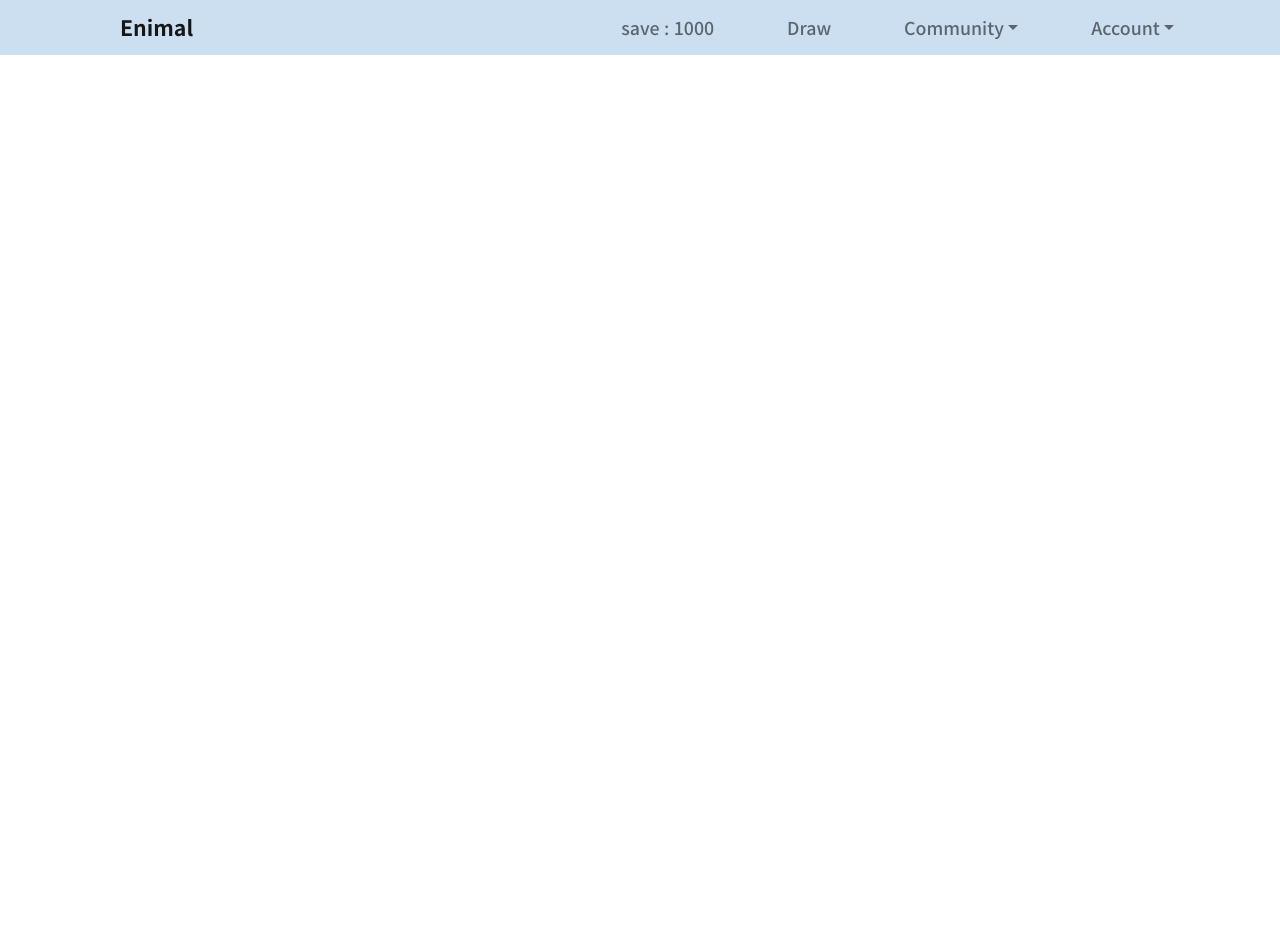
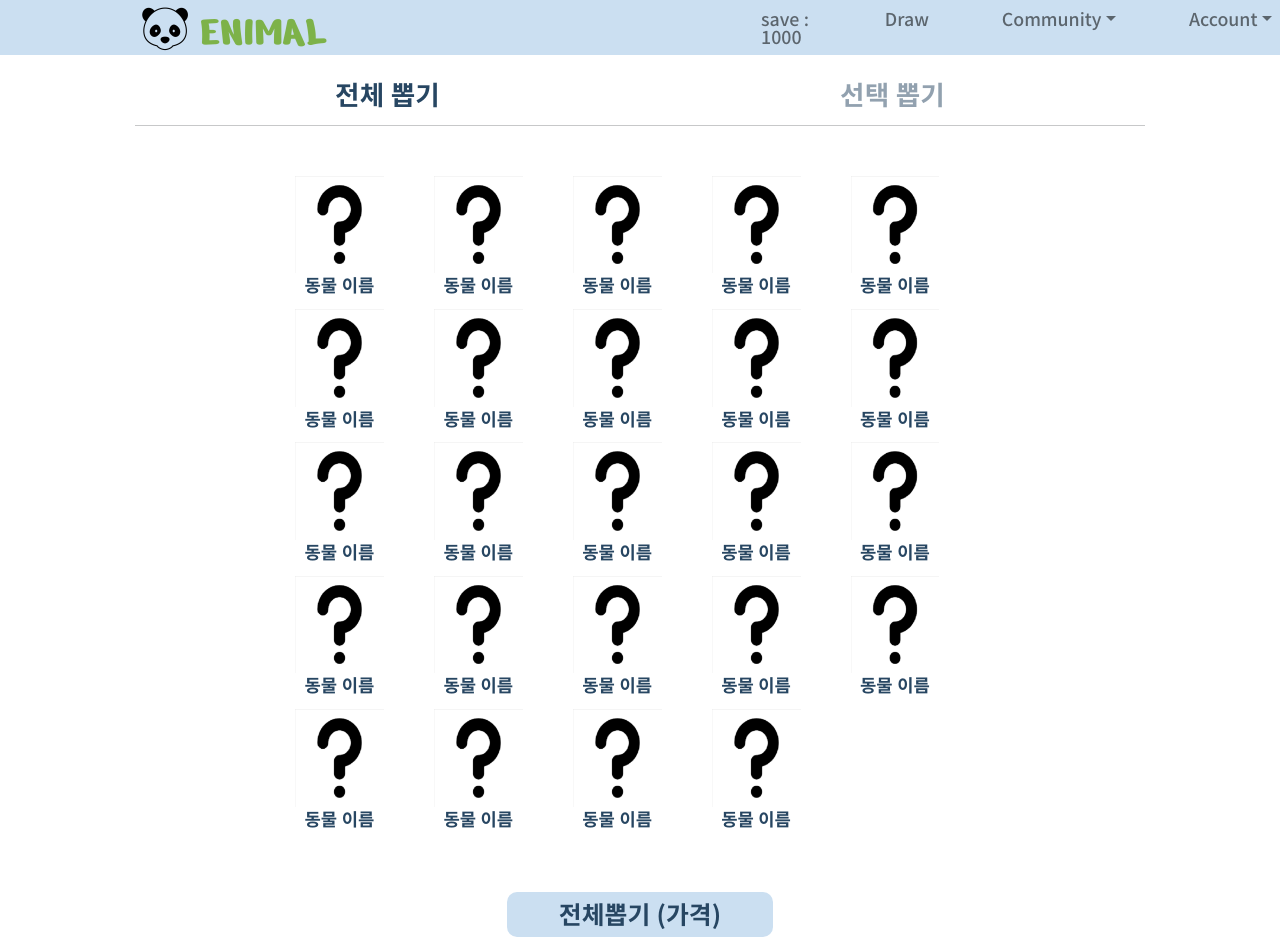
Before and after one commit to kgm-930/enimal, a React (Create React App) app in the folder frontend/: page /draw in a window 1280 px wide. Shown: the top 952 px of the page. Before the commit the page ends 800 px from the top, so only its background shows below. Built offline with nearby package versions, Linux system fonts and the light colour scheme.

Commit message:
feat : 뽑기페이지 퍼블리싱(개별뽑기) #23

```diff
--- /dev/null
+++ b/frontend/src/components/Draw/AllDraw.jsx
@@ -0,0 +1,117 @@
+import React from "react";
+import './AllDraw.scss'
+
+import TEST from '@images/test.png'
+
+function AllDraw() {
+
+  return (
+    <div className="AllDraw">
+      <div className="CardList flex raw">
+        <div className="drawCard col-2">
+          <img className="drawImg" src={TEST} alt="#" />
+          <h1 className="fs-20 notoBold drawTitle">동물 이름</h1>
+        </div>
+        <div className="drawCard col-2">
+          <img className="drawImg" src={TEST} alt="#" />
+          <h1 className="fs-20 notoBold drawTitle">동물 이름</h1>
+        </div>
+        <div className="drawCard col-2">
+          <img className="drawImg" src={TEST} alt="#" />
+          <h1 className="fs-20 notoBold drawTitle">동물 이름</h1>
+        </div>
+        <div className="drawCard col-2">
+          <img className="drawImg" src={TEST} alt="#" />
+          <h1 className="fs-20 notoBold drawTitle">동물 이름</h1>
+        </div>
+        <div className="drawCard col-2">
+          <img className="drawImg" src={TEST} alt="#" />
+          <h1 className="fs-20 notoBold drawTitle">동물 이름</h1>
+        </div>
+        <div className="drawCard col-2">
+          <img className="drawImg" src={TEST} alt="#" />
+          <h1 className="fs-20 notoBold drawTitle">동물 이름</h1>
+        </div>
+        <div className="drawCard">
+          <img className="drawImg" src={TEST} alt="#" />
+          <h1 className="fs-20 notoBold drawTitle">동물 이름</h1>
+        </div>
+        <div className="drawCard">
+          <img className="drawImg" src={TEST} alt="#" />
+          <h1 className="fs-20 notoBold drawTitle">동물 이름</h1>
+        </div>
+        <div className="drawCard">
+          <img className="drawImg" src={TEST} alt="#" />
+          <h1 className="fs-20 notoBold drawTitle">동물 이름</h1>
+        </div>
+        <div className="drawCard">
+          <img className="drawImg" src={TEST} alt="#" />
+          <h1 className="fs-20 notoBold drawTitle">동물 이름</h1>
+        </div>
+        <div className="drawCard">
+          <img className="drawImg" src={TEST} alt="#" />
+          <h1 className="fs-20 notoBold drawTitle">동물 이름</h1>
+        </div>
+        <div className="drawCard">
+          <img className="drawImg" src={TEST} alt="#" />
+          <h1 className="fs-20 notoBold drawTitle">동물 이름</h1>
+        </div>
+        <div className="drawCard">
+          <img className="drawImg" src={TEST} alt="#" />
+          <h1 className="fs-20 notoBold drawTitle">동물 이름</h1>
+        </div>
+        <div className="drawCard">
+          <img className="drawImg" src={TEST} alt="#" />
+          <h1 className="fs-20 notoBold drawTitle">동물 이름</h1>
+        </div>
+        <div className="drawCard">
+          <img className="drawImg" src={TEST} alt="#" />
+          <h1 className="fs-20 notoBold drawTitle">동물 이름</h1>
+        </div>
+        <div className="drawCard">
+          <img className="drawImg" src={TEST} alt="#" />
+          <h1 className="fs-20 notoBold drawTitle">동물 이름</h1>
+        </div>
+        <div className="drawCard">
+          <img className="drawImg" src={TEST} alt="#" />
+          <h1 className="fs-20 notoBold drawTitle">동물 이름</h1>
+        </div>
+        <div className="drawCard">
+          <img className="drawImg" src={TEST} alt="#" />
+          <h1 className="fs-20 notoBold drawTitle">동물 이름</h1>
+        </div>
+        <div className="drawCard">
+          <img className="drawImg" src={TEST} alt="#" />
+          <h1 className="fs-20 notoBold drawTitle">동물 이름</h1>
+        </div>
+        <div className="drawCard">
+          <img className="drawImg" src={TEST} alt="#" />
+          <h1 className="fs-20 notoBold drawTitle">동물 이름</h1>
+        </div>
+        <div className="drawCard">
+          <img className="drawImg" src={TEST} alt="#" />
+          <h1 className="fs-20 notoBold drawTitle">동물 이름</h1>
+        </div>
+        <div className="drawCard">
+          <img className="drawImg" src={TEST} alt="#" />
+          <h1 className="fs-20 notoBold drawTitle">동물 이름</h1>
+        </div>
+        <div className="drawCard">
+          <img className="drawImg" src={TEST} alt="#" />
+          <h1 className="fs-20 notoBold drawTitle">동물 이름</h1>
+        </div>
+        <div className="drawCard">
+          <img className="drawImg" src={TEST} alt="#" />
+          <h1 className="fs-20 notoBold drawTitle">동물 이름</h1>
+        </div>
+      </div>
+      <button className="drawButton fs-28 notoBold" id="collection" type="button">전체뽑기 (가격)</button>
+      <div>
+        <h1 className="fs-24 notoBold drawNotice">뽑기를 통해 컬렉션을 수집해보세요.</h1>
+        <h1 className="fs-24 notoBold drawNotice">전체 뽑기는 216종류의 조각이 일정 확률로 등장합니다.</h1>
+        <h3 className="fs-18 notoMid drawNotice drawNotice2">보유중인 업적에 따라 미보유중인 조각이 등장할 확률이 상승합니다.</h3>
+      </div>
+    </div>
+  )
+}
+export default AllDraw;
--- /dev/null
+++ b/frontend/src/components/Draw/AllDraw.scss
@@ -0,0 +1,44 @@
+.AllDraw{
+  margin-top: 50px;
+  margin-inline: 135px;
+}
+
+.drawImg{
+  width: vw(100px);
+  height: vw(110px);
+}
+
+.drawTitle{
+  text-align: center;
+}
+
+.drawCard{
+  width: vw(100px);
+  height: vw(150px);
+  margin-inline: 25px;
+}
+
+.CardList{
+  flex-wrap: wrap;
+}
+
+.drawButton{
+  display: block;
+  width: vw(300px);
+  height: vw(50px);
+  background-color: #CBDFF1;
+  margin-inline: auto;
+  margin-block: 50px;
+  border-radius: 10px;
+  color: $TYPO-27;
+}
+
+.drawNotice{
+  margin-block: 10px;
+  text-align: center;
+}
+
+.drawNotice2{
+  margin-top: 30px;
+  color: $TYPO-27;
+}
--- /dev/null
+++ b/frontend/src/components/Draw/SelectDraw.jsx
@@ -0,0 +1,9 @@
+import React from "react";
+import './SelectDraw.scss'
+
+function SelectDraw() {
+  return (
+    <div className="SelectDraw">개별뽑기 페이지</div>
+  )
+}
+export default SelectDraw;
--- /dev/null
+++ b/frontend/src/components/Draw/SelectDraw.scss
@@ -0,0 +1,4 @@
+.SelectDraw{
+  margin-top: 50px;
+  margin-inline: 135px;
+}
--- a/frontend/src/components/common/NavBar.jsx
+++ b/frontend/src/components/common/NavBar.jsx
@@ -1,13 +1,15 @@
 import React from "react";
 import { Nav, Navbar, NavDropdown } from "react-bootstrap";
 import "./NavBar.scss";
+
+import nav from '@images/NAV.png'
 
 function NavBar() {
   return (
     <header className="fixed-top">
       <Navbar className="mainNav" expand="lg">
         <Navbar.Brand href="/" className="mainlogo notoBold fs-24">
-          Enimal
+          <img className="logoimg" src={nav} alt="#" />
         </Navbar.Brand>
         <Navbar.Toggle aria-controls="basic-navbar-nav" />
         <Navbar.Collapse id="basic-navbar-nav">
--- a/frontend/src/components/common/NavBar.scss
+++ b/frontend/src/components/common/NavBar.scss
@@ -24,3 +24,11 @@
     // color : $BLACK
     margin-right: vw(64px);
 }
+
+.logoimg{
+    margin-top: 10px;
+}
+
+.Navtext{
+    text-align: end;
+}
--- a/frontend/src/screens/Draw.jsx
+++ b/frontend/src/screens/Draw.jsx
@@ -1,9 +1,46 @@
-import React from "react";
+import React, { useState } from "react";
+import './Draw.scss'
+
+import AllDraw from "../components/Draw/AllDraw";
+import SelectDraw from "../components/Draw/SelectDraw";
+
+function Draw() {
+
+  const [Tab, setTab] = useState('alldraw')
 
 
-function Draw() {
+  let RankTab = null
+  if (Tab === 'alldraw') {
+    RankTab = <AllDraw />
+  } else {
+    RankTab = <SelectDraw />
+  }
+
+
+  function TabChange(e) {
+    setTab(e.target.id)
+    if (e.target.id === 'alldraw') {
+      document.getElementById('alldraw').className = 'drawTabA'
+      document.getElementById('selectdraw').className = 'drawTabB'
+    } else {
+      document.getElementById('alldraw').className = 'drawTabB'
+      document.getElementById('selectdraw').className = 'drawTabA'
+    }
+  }
+
+
+
+
   return (
-    <div>뽑기 홈페이지</div>
+    <div className="draw">
+      <div className="drawTab">
+        <button className="drawTabA" onClick={e => TabChange(e)} id="alldraw" type="button">전체 뽑기</button>
+        <button className="drawTabB" onClick={e => TabChange(e)} id="selectdraw" type="button">선택 뽑기</button>
+      </div>
+      <hr />
+      { RankTab }
+    </div>
+
   )
 }
 export default Draw;
--- /dev/null
+++ b/frontend/src/screens/Draw.scss
@@ -0,0 +1,23 @@
+.draw{
+  margin-top: 80px;
+  margin-inline: 135px;
+}
+
+.drawTabA{
+  color: $TYPO-27;
+  margin-inline: 30px;
+  font-size: vw(30px);
+  font-family: "NotoSansBold";
+
+}
+.drawTabB{
+  color: $TYPO-27;
+  margin-inline: 30px;
+  opacity: 50%;
+  font-size: vw(30px);
+  font-family: "NotoSansBold";
+}
+.drawTab{
+  display: flex;
+  justify-content: space-around;
+}
--- a/frontend/src/screens/Rank.jsx
+++ b/frontend/src/screens/Rank.jsx
@@ -25,7 +25,6 @@ function Rank() {
       document.getElementById('collection').className = 'rankTabB'
       document.getElementById('donation').className = 'rankTabA'
     }
-
   }
 
 
```
Also changed, not shown: frontend/src/assets/images/NAV.png (added).
